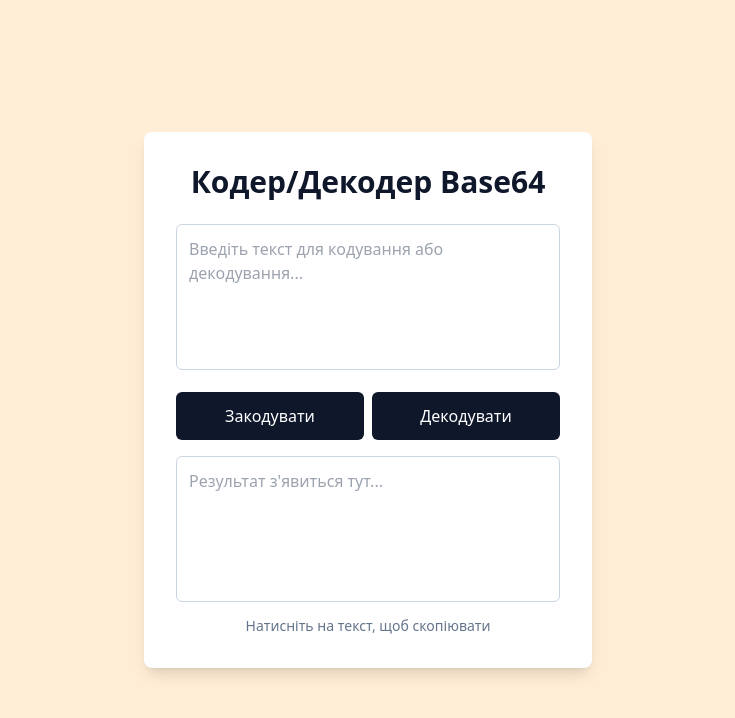
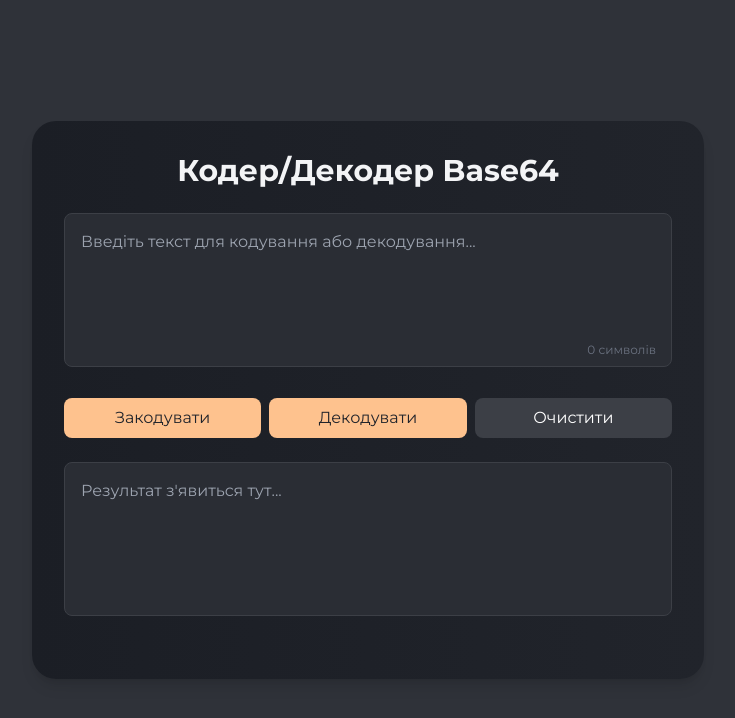
Before and after one commit to yevheniikulisidi/vntu-base64-coder, a plain HTML site: page index.html in a window 1280 px wide. Both pictures are taken after a click on the button "Закодувати". Shown: the whole page, without its empty margins (272-1007 px from the left). Drawn offline with nearby package versions, Linux system fonts and the light colour scheme.

Commit message:
Redesign and improvements

```diff
--- a/index.html
+++ b/index.html
@@ -6,40 +6,73 @@
     <title>Кодер/Декодер Base64</title>
     <script src="index.js"></script>
     <script src="https://cdn.tailwindcss.com"></script>
+    <link rel="preconnect" href="https://fonts.googleapis.com" />
+    <link rel="preconnect" href="https://fonts.gstatic.com" crossorigin />
+    <link
+      href="https://fonts.googleapis.com/css2?family=Montserrat:ital,wght@0,100..900;1,100..900&display=swap"
+      rel="stylesheet"
+    />
+    <style>
+      body {
+        font-family: 'Montserrat', sans-serif;
+        font-optical-sizing: auto;
+        font-weight: 400;
+        font-style: normal;
+      }
+    </style>
   </head>
-  <body class="bg-orange-100 flex items-center justify-center h-screen">
-    <div class="bg-white shadow-lg rounded-lg p-8 md:w-full max-w-md">
-      <h1 class="text-3xl font-bold mb-6 text-center text-slate-900">
+  <body
+    class="bg-[#2F3239] flex items-center justify-center md:min-h-screen p-4"
+  >
+    <div
+      class="bg-gradient-to-r from-[#1B1E25] to-[#21242B] shadow-lg rounded-3xl p-8 w-full max-w-2xl"
+    >
+      <h1 class="text-3xl font-bold mb-6 text-center text-gray-100">
         Кодер/Декодер Base64
       </h1>
+      <div class="relative mb-6">
         <textarea
           id="inputText"
-        class="w-full p-3 border border-slate-300 rounded-md mb-4 focus:outline-none focus:ring-0 focus:border-slate-900 resize-none hover:border-slate-500 transition duration-200"
+          class="w-full bg-[#2A2D34] p-4 border border-[#3C3F46] rounded-lg focus:outline-none focus:border-[#4A4D55] resize-none transition duration-200 text-white"
           rows="5"
           placeholder="Введіть текст для кодування або декодування..."
         ></textarea>
-      <div class="flex mb-4 space-x-2">
+        <span
+          id="inputCharCount"
+          class="absolute bottom-2 right-2 p-2 text-xs text-gray-500"
+          >0 символів</span
+        >
+      </div>
+      <div class="grid grid-cols-1 sm:grid-cols-3 gap-2 mb-6">
         <button
           id="encodeButton"
-          class="flex-1 bg-slate-900 hover:bg-slate-700 text-white py-3 rounded-md transition duration-200"
+          class="bg-[#FEC28E] hover:bg-[#E0A76B] text-[#21242B] py-2 px-4 rounded-lg transition duration-200"
         >
           Закодувати
         </button>
         <button
           id="decodeButton"
-          class="flex-1 bg-slate-900 hover:bg-slate-700 text-white py-3 rounded-md transition duration-200"
+          class="bg-[#FEC28E] hover:bg-[#E0A76B] text-[#21242B] py-2 px-4 rounded-lg transition duration-200"
         >
           Декодувати
         </button>
+        <button
+          id="clearButton"
+          class="bg-[#3C3F46] hover:bg-[#4A4D55] text-white py-2 px-4 rounded-lg transition duration-200"
+        >
+          Очистити
+        </button>
       </div>
+      <div class="relative mb-6">
         <textarea
           id="outputText"
-        class="w-full p-3 border border-slate-300 rounded-md focus:outline-none focus:ring-0 focus:border-slate-900 resize-none hover:border-slate-500 transition duration-200"
+          class="w-full bg-[#2A2D34] p-4 border border-[#3C3F46] rounded-lg focus:outline-none focus:border-[#4A4D55] resize-none transition duration-200 text-white"
           rows="5"
           placeholder="Результат з'явиться тут..."
           readonly
         ></textarea>
-      <p id="helpText" class="text-sm text-slate-500 mt-2 text-center hidden">
+      </div>
+      <p id="helpText" class="text-xs text-gray-500 mt-2 text-center hidden">
         Натисніть на текст, щоб скопіювати
       </p>
     </div>
--- a/index.js
+++ b/index.js
@@ -22,6 +22,7 @@ class App {
     this.inputTextElement = document.getElementById('inputText');
     this.outputTextElement = document.getElementById('outputText');
     this.helpTextElement = document.getElementById('helpText');
+    this.inputCharCountElement = document.getElementById('inputCharCount');
     this.init();
   }
 
@@ -32,26 +33,75 @@ class App {
     document
       .getElementById('decodeButton')
       .addEventListener('click', () => this.updateOutput('decode'));
+    document
+      .getElementById('clearButton')
+      .addEventListener('click', () => this.clearText());
     this.outputTextElement.addEventListener('click', () =>
       this.copyToClipboard(),
+    );
+    this.inputTextElement.addEventListener('input', () =>
+      this.updateCharCount(),
     );
   }
 
   updateOutput(action) {
     const inputText = this.inputTextElement.value;
-    this.outputTextElement.value = this.coder.process(action, inputText);
-    this.helpTextElement.classList.remove('hidden');
+    const result = this.coder.process(action, inputText);
+    this.outputTextElement.value = result;
+    this.updateCharCount();
+
+    if (inputText.trim() === '' || result === 'Невірний формат Base64') {
+      this.helpTextElement.classList.add('hidden');
+    } else {
+      this.helpTextElement.classList.remove('hidden');
+    }
+
+    this.outputTextElement.classList.toggle(
+      'text-red-500',
+      result === 'Невірний формат Base64',
+    );
+  }
+
+  updateCharCount() {
+    this.inputCharCountElement.textContent = `${this.inputTextElement.value.length} символів`;
+  }
+
+  clearText() {
+    this.inputTextElement.value = '';
+    this.outputTextElement.value = '';
+    this.helpTextElement.classList.add('hidden');
+    this.updateCharCount();
   }
 
   async copyToClipboard() {
-    if (this.outputTextElement.value) {
+    if (
+      this.outputTextElement.value &&
+      this.outputTextElement.value !== 'Невірний формат Base64'
+    ) {
       try {
         await navigator.clipboard.writeText(this.outputTextElement.value);
-        alert('Результат скопійовано в буфер обміну!');
+        this.showCopyConfirmation();
       } catch (err) {
         console.error('Не вдалося скопіювати результат: ', err);
       }
     }
+  }
+
+  showCopyConfirmation() {
+    const confirmation = document.createElement('div');
+    confirmation.textContent = 'Результат скопійовано в буфер обміну!';
+    confirmation.className =
+      'fixed bottom-5 left-1/2 transform -translate-x-1/2 bg-[#8EFE99] text-gray-950 py-2 px-4 rounded shadow-lg opacity-0 transition-opacity duration-500 ease-in-out';
+    document.body.appendChild(confirmation);
+    void confirmation.offsetWidth;
+    confirmation.classList.add('opacity-100');
+    setTimeout(() => {
+      confirmation.classList.remove('opacity-100');
+      confirmation.classList.add('opacity-0');
+      setTimeout(() => {
+        document.body.removeChild(confirmation);
+      }, 500);
+    }, 2000);
   }
 }
 
```
Lines whose indentation alone changed are shown as unchanged.
